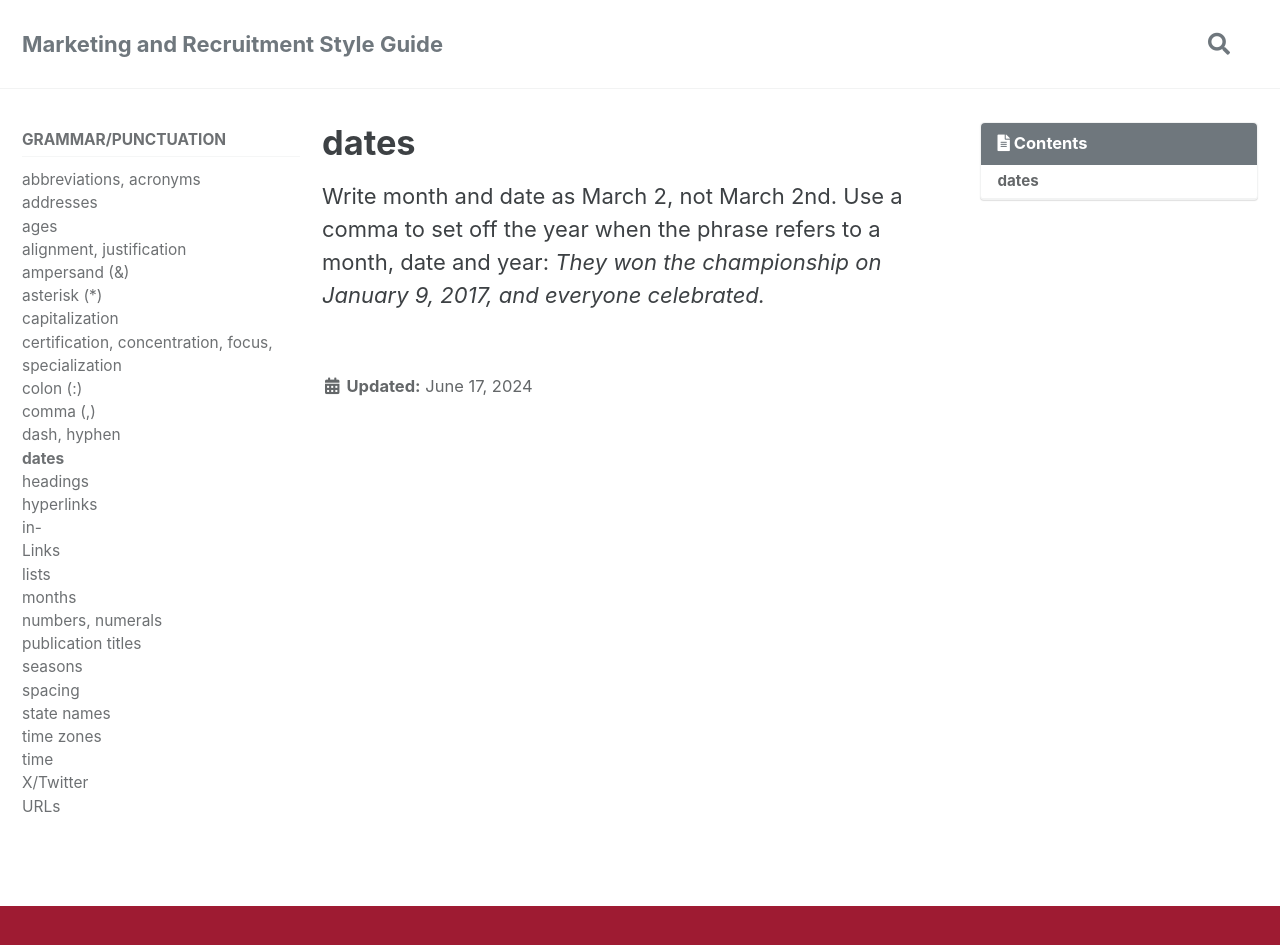
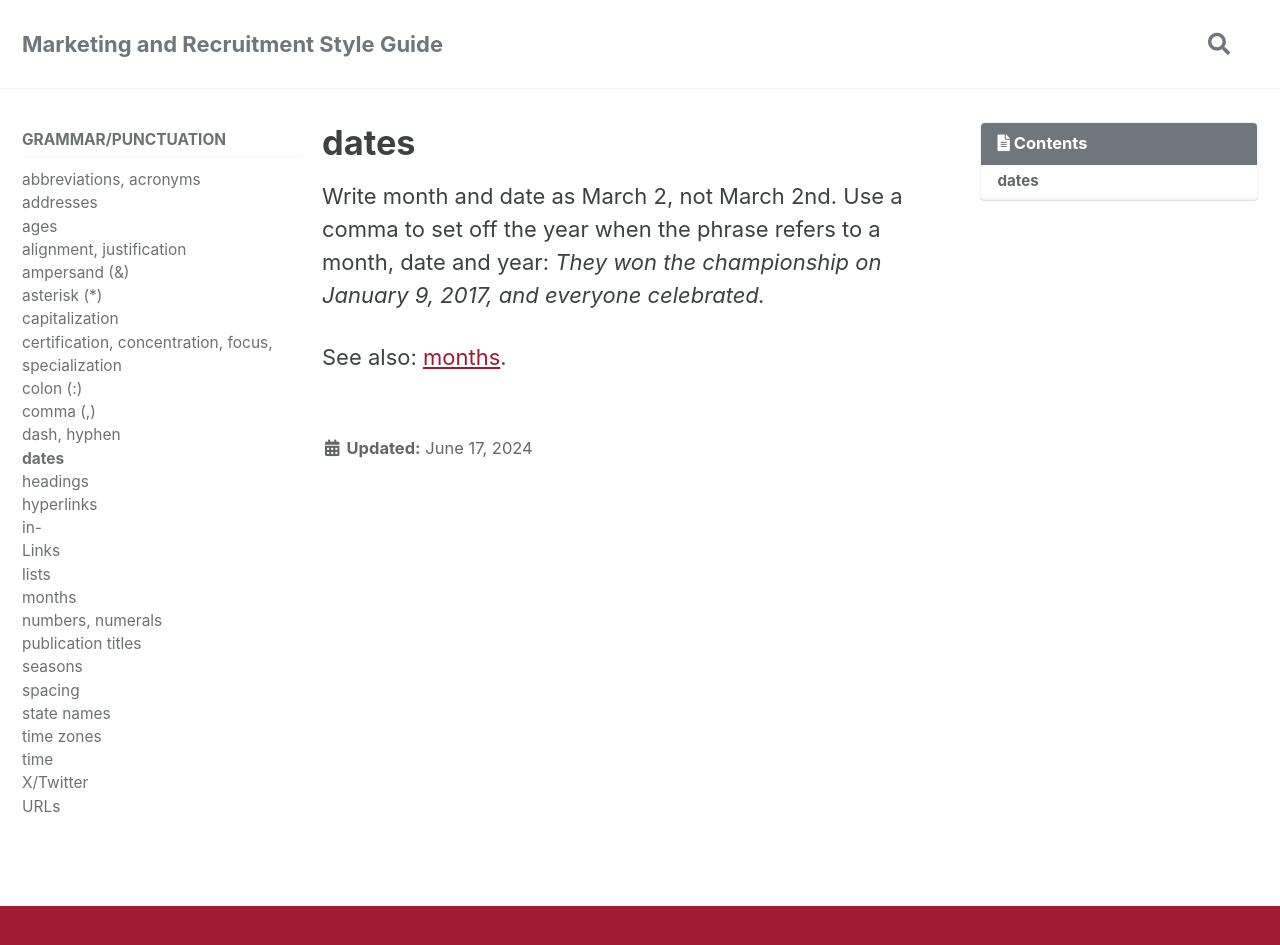
Before and after one commit to UA-Online/style-guide, a Jekyll site: the page built from _entries/dates.md, in a window 1280 px wide and 994 px high. Shown: the top 945 px of the window. Built offline with Jekyll 4.4.1, drawn with Linux system fonts in a browser that asks for light colours; cached includes are drawn as plain includes; a script that is not in the unit is left out; comment, search, counter and statistics services are not loaded.

Commit message:
doc: dates: added cross-reference to months

```diff
--- a/_entries/dates.md
+++ b/_entries/dates.md
@@ -5,3 +5,5 @@ section: Grammar/Punctuation
 # dates
 
 Write month and date as March 2, not March 2nd. Use a comma to set off the year when the phrase refers to a month, date and year: _They won the championship on January 9, 2017, and everyone celebrated._
+
+See also: [months]({{ site.baseurl }}{% link _entries/months.md %}).
```
